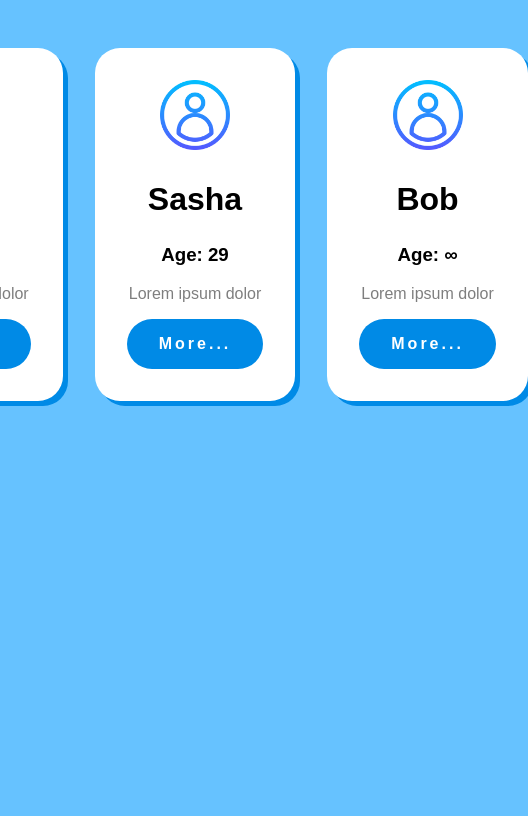
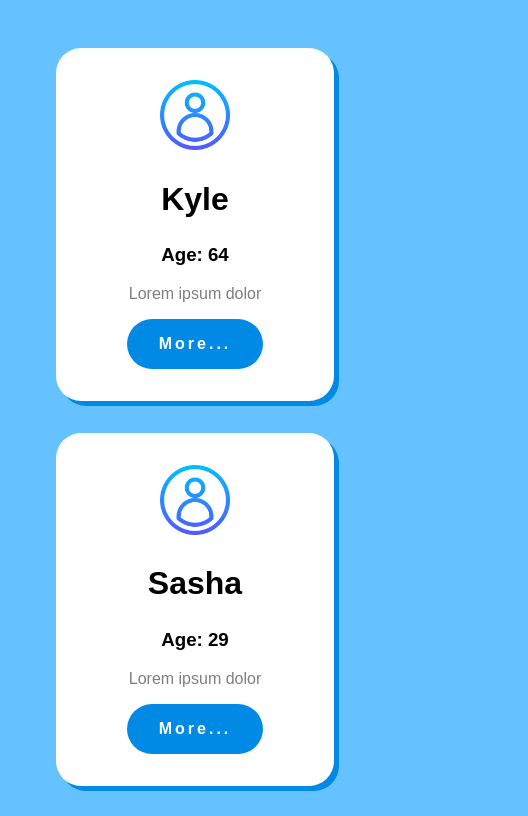
Before and after one commit to AndrewMedvedev42/New-Project, a React (Create React App) app: page / in a window 390 px wide. Shown: the top 816 px of the page, 528 px wide, since content can reach past the window. Built offline with nearby package versions, Linux system fonts and the light colour scheme.

Commit message:
added mobile optimization

```diff
--- a/src/styles/build/slots.css
+++ b/src/styles/build/slots.css
@@ -3,6 +3,7 @@ body {
   body section {
     margin: 2rem;
     display: flex;
+    flex-wrap: wrap;
     justify-content: center;
     align-items: center; }
     body section .slotCard {
--- a/src/styles/build/userprofile.css
+++ b/src/styles/build/userprofile.css
@@ -20,3 +20,9 @@
 .UserProfile div footer {
   display: flex;
   justify-content: space-evenly; }
+
+@media screen and (max-width: 992px) {
+  div {
+    width: 90%; }
+    div footer {
+      flex-direction: column; } }
--- a/src/styles/sass/slots.scss
+++ b/src/styles/sass/slots.scss
@@ -6,6 +6,7 @@ body{
     section{
         margin: 2rem;
         display: flex;
+        flex-wrap: wrap;
         justify-content: center;
         align-items: center;
         .slotCard{
--- a/src/styles/sass/userprofile.scss
+++ b/src/styles/sass/userprofile.scss
@@ -33,3 +33,12 @@ $SedondColor:#66c2ff;
         }
     }
 }
+
+@media screen and (max-width: 992px) {
+    div{
+        width: 90%;
+        footer{
+            flex-direction: column;
+        }
+    }
+  }
```
Also changed, not shown: 6 other files (tests, documents, lock files or other folders).
